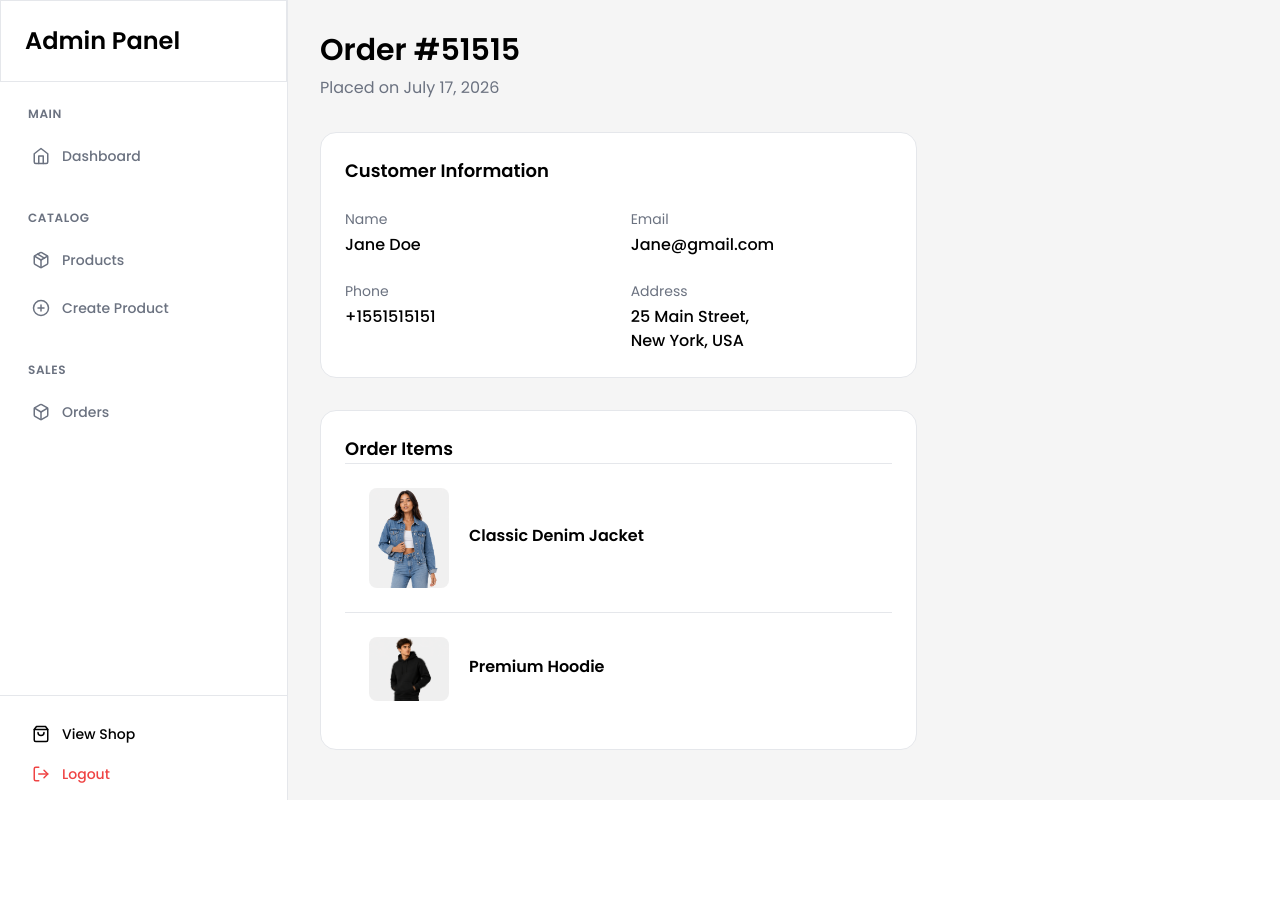
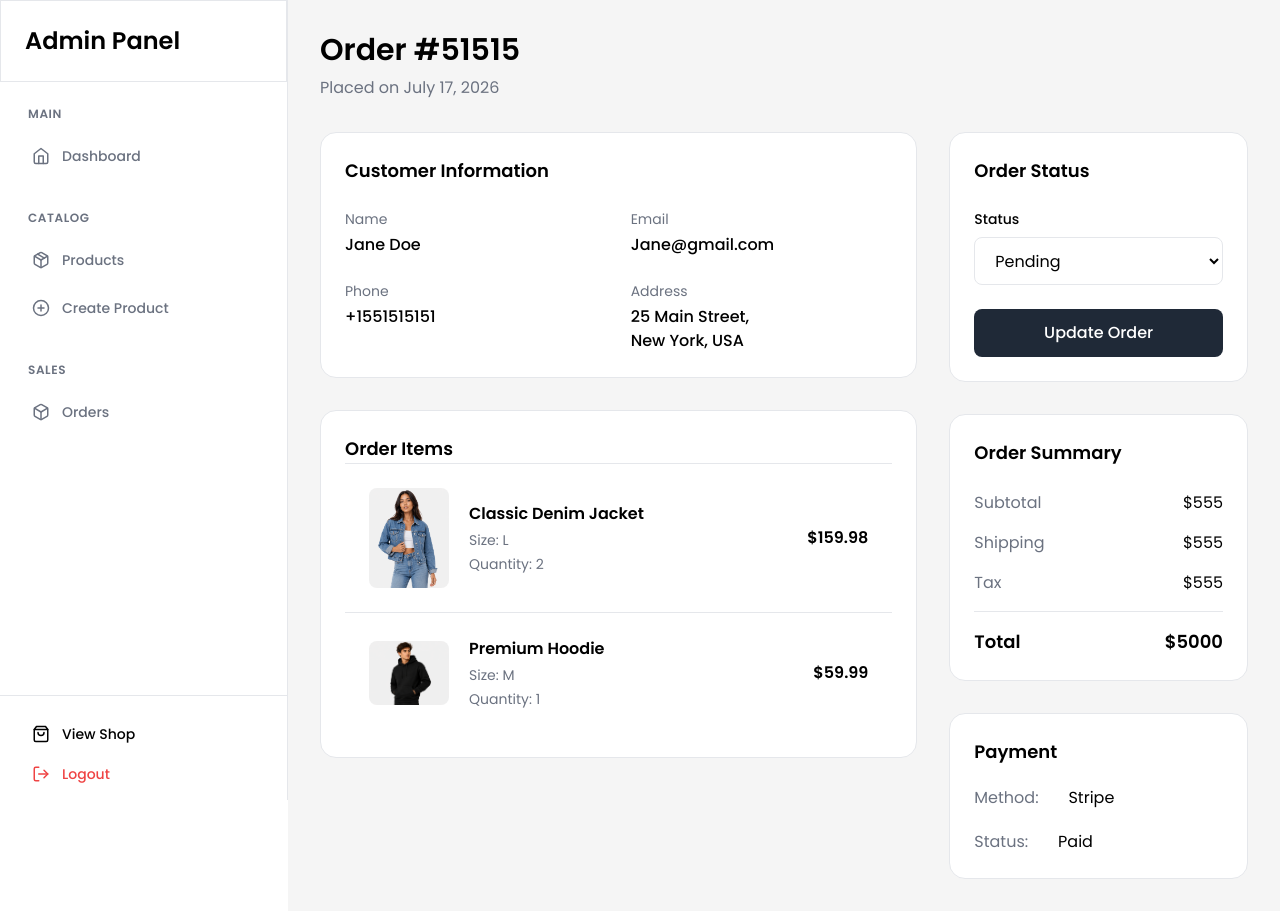
Before and after one commit to jkidera14/fashion-ecomm, a Next.js app: page /admin/orders/orderId in a window 1280 px wide. Before the commit the page ends 800 px from the top, so only its background shows below. Built offline with nearby package versions, Linux system fonts and the light colour scheme.

Commit message:
Admin Dashboard UI Design Orders Page Finale

```diff
--- a/src/app/admin/orders/[orderId]/page.tsx
+++ b/src/app/admin/orders/[orderId]/page.tsx
@@ -1,3 +1,4 @@
+import Button from "@/components/ui/Button";
 import Image from "next/image";
 
 const products = [
@@ -98,8 +99,15 @@ export default function OrdersPage() {
                                         </h3>
 
                                         <p className="mt-1 text-sm text-muted-foreground">
+                                            Size: {product.size}
+                                        </p>
+                                        <p className="mt-1 text-sm text-muted-foreground">
+                                            Quantity: {product.quantity}
+                                        </p>
+                                    </div>
 
-                                        </p>
+                                    <div className="font-semibold">
+                                        ${(product.price * product.quantity).toFixed(2)}
                                     </div>
                                 </div>
                             ))}
@@ -107,9 +115,106 @@ export default function OrdersPage() {
                     </div>
                 </div>
 
+                {/* Right Side */}
+                <div className="space-y-8">
+                    {/* Status */}
 
-                {/* Right Side */}
+                    <div className="rounded-2xl border border-border bg-background p-6">
+                        <h2 className="text-lg font-semibold">
+                            Order Status
+                        </h2>
+
+                        <div className="mt-6">
+                            <label className="mb-2 block text-sm font-medium">
+                                Status
+                            </label>
+
+                            <select className="h-12 w-full rounded-lg border border-border bg-background px-4
+                            outline-none focus:border-primary">
+                                <option>Pending</option>
+                                <option>Processing</option>
+                                <option>Shipped</option>
+                                <option>Delivered</option>
+                                <option>Cancelled</option>
+                            </select>
+                        </div>
+
+                        <Button className="mt-6 w-full">
+                            Update Order
+                        </Button>
+                    </div>
+                    {/* Order Summary */}
+
+                    <div className="rounded-2xl border border-border bg-background p-6">
+                        <h2 className="text-lg font-semibold">
+                            Order Summary
+                        </h2>
+
+                        <div className="mt-6 space-y-4">
+                            <div className="flex justify-between">
+                                <span className="text-muted-foreground">
+                                    Subtotal
+                                </span>
+
+                                <span>
+                                    $555
+                                </span>
+                            </div>
+                            <div className="flex justify-between">
+                                <span className="text-muted-foreground">
+                                    Shipping
+                                </span>
+
+                                <span>
+                                    $555
+                                </span>
+                            </div>
+                            <div className="flex justify-between">
+                                <span className="text-muted-foreground">
+                                    Tax
+                                </span>
+
+                                <span>
+                                    $555
+                                </span>
+                            </div>
+
+                            <div className="border-t border-border pt-4 flex justify-between text-lg font-semibold">
+                                <span>
+                                    Total
+                                </span>
+                                <span>
+                                    $5000
+                                </span>
+                            </div>
+                        </div>
+                    </div>
+
+                    {/* Payment */}
+                    <div className="rounded-2xl border border-border bg-background p-6">
+                        <h2 className="text-lg font-semibold">
+                            Payment
+                        </h2>
+
+                        <div className="mt-5 items-center justify-between">
+                            <span className="text-muted-foreground">
+                                Method:&nbsp;&nbsp;&nbsp;
+                            </span>
+                            <span>
+                                &nbsp;&nbsp;&nbsp; Stripe
+                            </span>
+                        </div>
+                        <div className="mt-5 items-center justify-between">
+                            <span className="text-muted-foreground">
+                                Status:&nbsp;&nbsp;&nbsp;
+                            </span>
+                            <span>
+                                &nbsp;&nbsp;&nbsp; Paid
+                            </span>
+                        </div>
+                    </div>
+                </div>
             </div>
         </section>
-    )
+    );
 }
```
